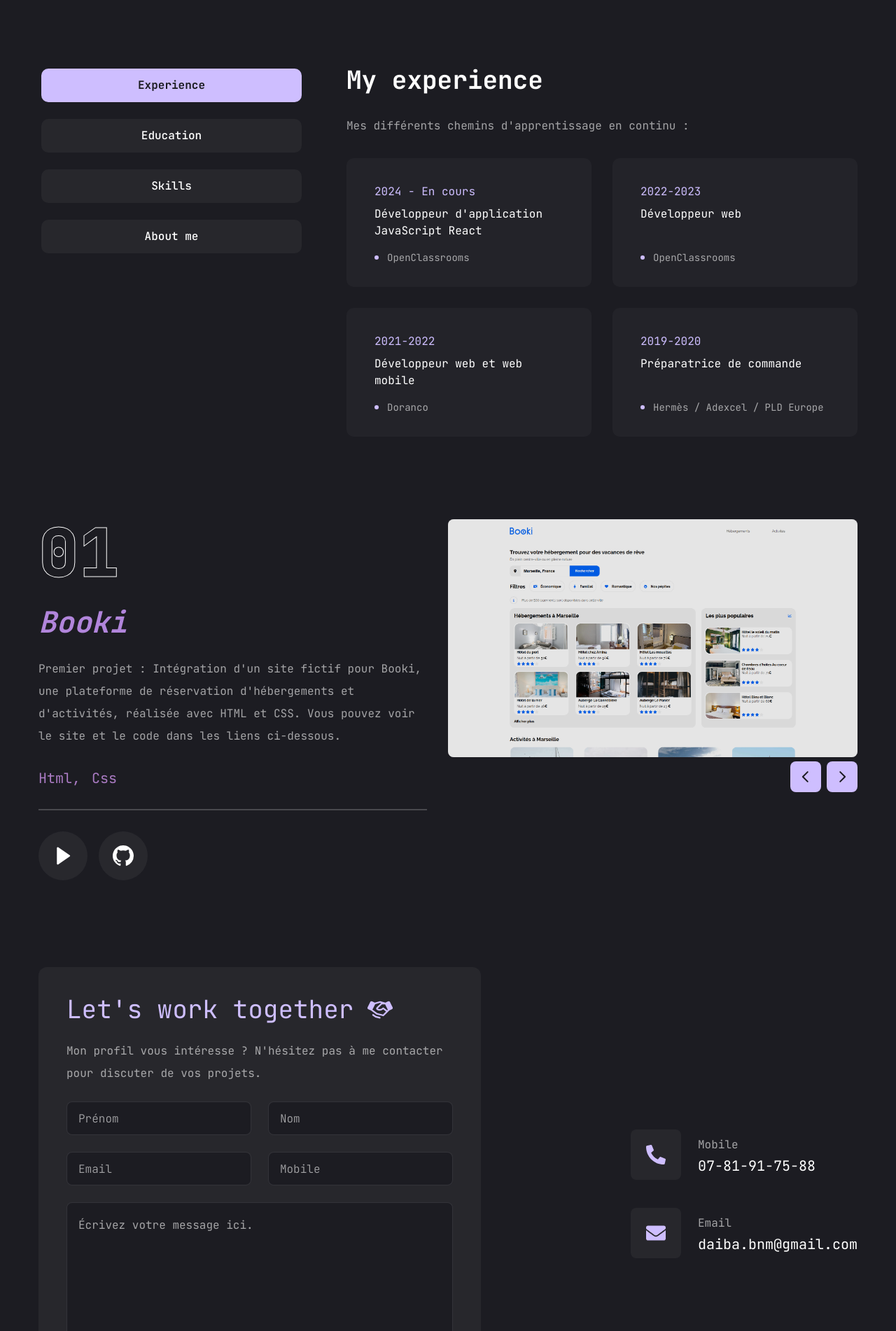
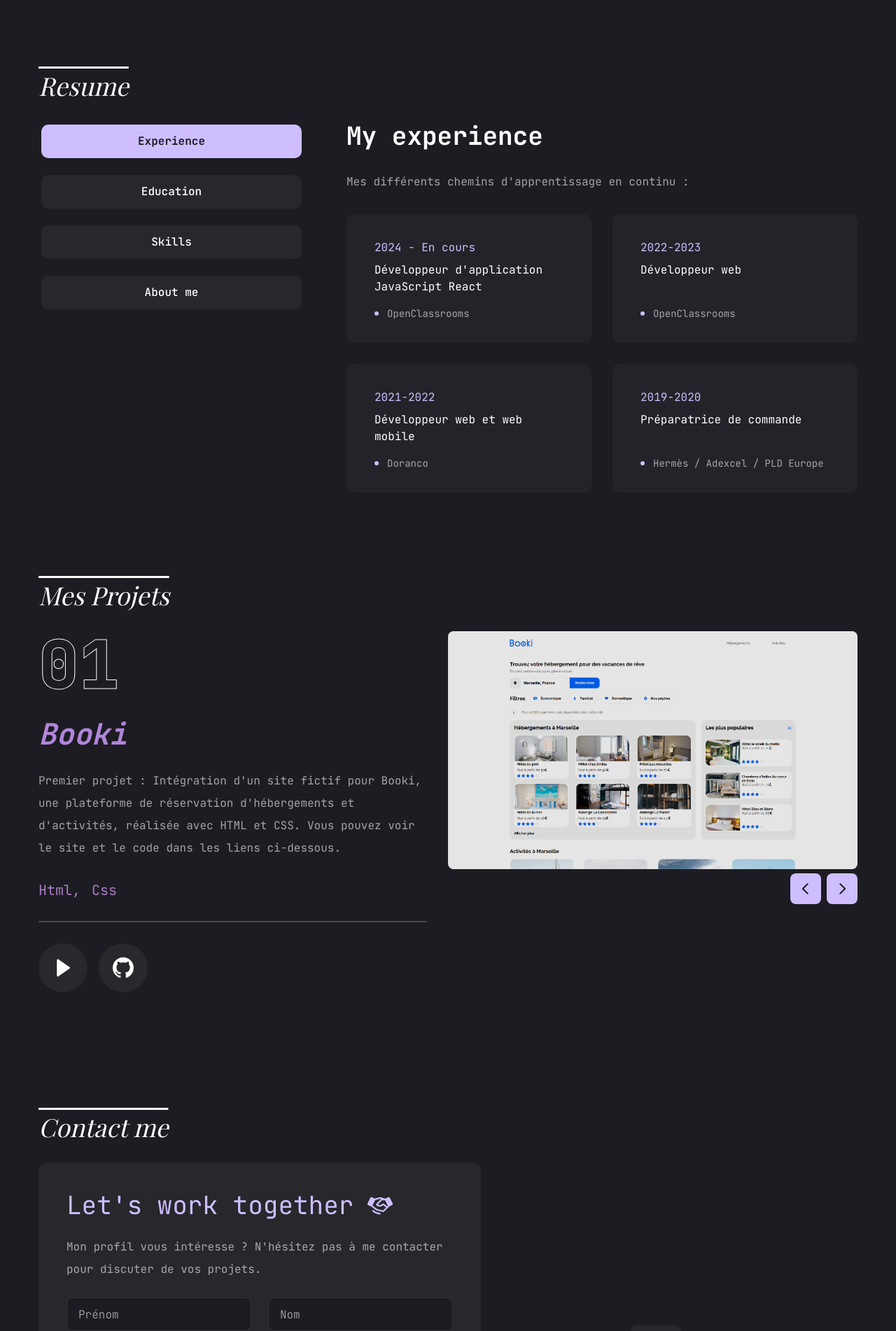
Before and after one commit to Daiba-yume/Portfolio_react, a Next.js app in the folder my_portfolio/: page / in a window 1280 px wide. Shown: the part 818-2720 px from the top of the page at 70% size. Built offline with nearby package versions, Linux system fonts and the light colour scheme.

Commit message:
Add title section and style

```diff
--- a/my_portfolio/app/contact/contact.jsx
+++ b/my_portfolio/app/contact/contact.jsx
@@ -43,6 +43,9 @@ const Contact = () => {
       className="py-6"
     >
       <div className="container mx-auto">
+        <h1 className="text-4xl overline mb-8 mt-12 font-playfair italic">
+          Contact me
+        </h1>
         <div className="flex flex-col xl:flex-row gap-[30px]">
           {/* form */}
           <div className="xl:w-[54%] order-2 xl:order-none">
--- a/my_portfolio/app/layout.jsx
+++ b/my_portfolio/app/layout.jsx
@@ -1,4 +1,4 @@
-import { JetBrains_Mono } from "next/font/google";
+import { JetBrains_Mono, Playfair_Display } from "next/font/google";
 import "./globals.css";
 //components
 import Header from "@/components/Header";
@@ -9,6 +9,11 @@ const jetbrainsMono = JetBrains_Mono({
   variable: "--font-jetbrainsMono",
   subsets: ["latin"],
   weight: ["100", "200", "300", "400", "500", "600", "700", "800"],
+});
+const playfairDisplay = Playfair_Display({
+  variable: "--font-playfair",
+  subsets: ["latin"],
+  weight: ["400", "500", "600", "700", "800"],
 });
 
 export const metadata = {
@@ -22,7 +27,7 @@ export const metadata = {
 export default function RootLayout() {
   return (
     <html lang="en">
-      <body className={jetbrainsMono.variable}>
+      <body className={`${jetbrainsMono.variable} ${playfairDisplay.variable}`}>
         <Header />
         <Home />
         <BackToTop />
--- a/my_portfolio/app/resume/resume.jsx
+++ b/my_portfolio/app/resume/resume.jsx
@@ -160,6 +160,9 @@ const Resume = () => {
       className="min-h-[80vh] flex items-center justify-center py-12 xl:py-0 mt-12"
     >
       <div className="container mx-auto">
+        <h1 className="text-4xl overline mb-8 mt-12 font-playfair italic">
+          Resume
+        </h1>
         <Tabs
           defaultValue="experience"
           className="flex flex-col xl:flex-row gap-[60px]"
--- a/my_portfolio/app/work/work.jsx
+++ b/my_portfolio/app/work/work.jsx
@@ -177,6 +177,9 @@ const Work = () => {
       className="min-h-[80vh] flex flex-col justify-center py-12 xl:px-0"
     >
       <div className="container mx-auto">
+        <h1 className="text-4xl overline mb-8 mt-12 font-playfair italic">
+          Mes Projets
+        </h1>
         <div className="flex flex-col xl:flex-row xl:gap-[30px]">
           <div className="w-full xl:w-[50%] xl:h-[460px] flex flex-col xl:justify-between order-2 xl:order-none">
             <div className="flex flex-col gap-[30px] h-[50%]">
--- a/my_portfolio/tailwind.config.mjs
+++ b/my_portfolio/tailwind.config.mjs
@@ -19,6 +19,7 @@ export default {
     },
     fontFamily: {
       primary: "var(--font-jetbrainsMono)",
+      playfair: "var(--font-playfair)",
     },
     extend: {
       colors: {
```
